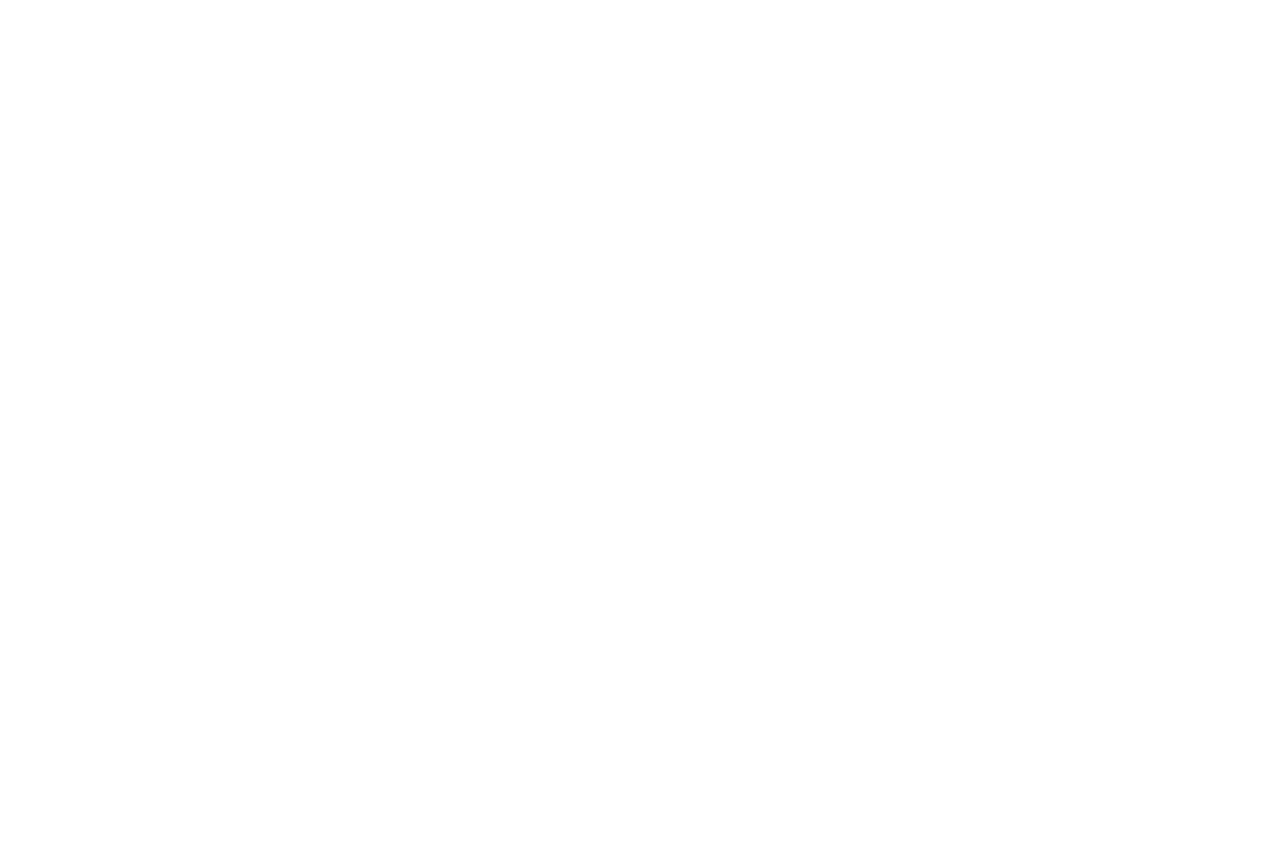
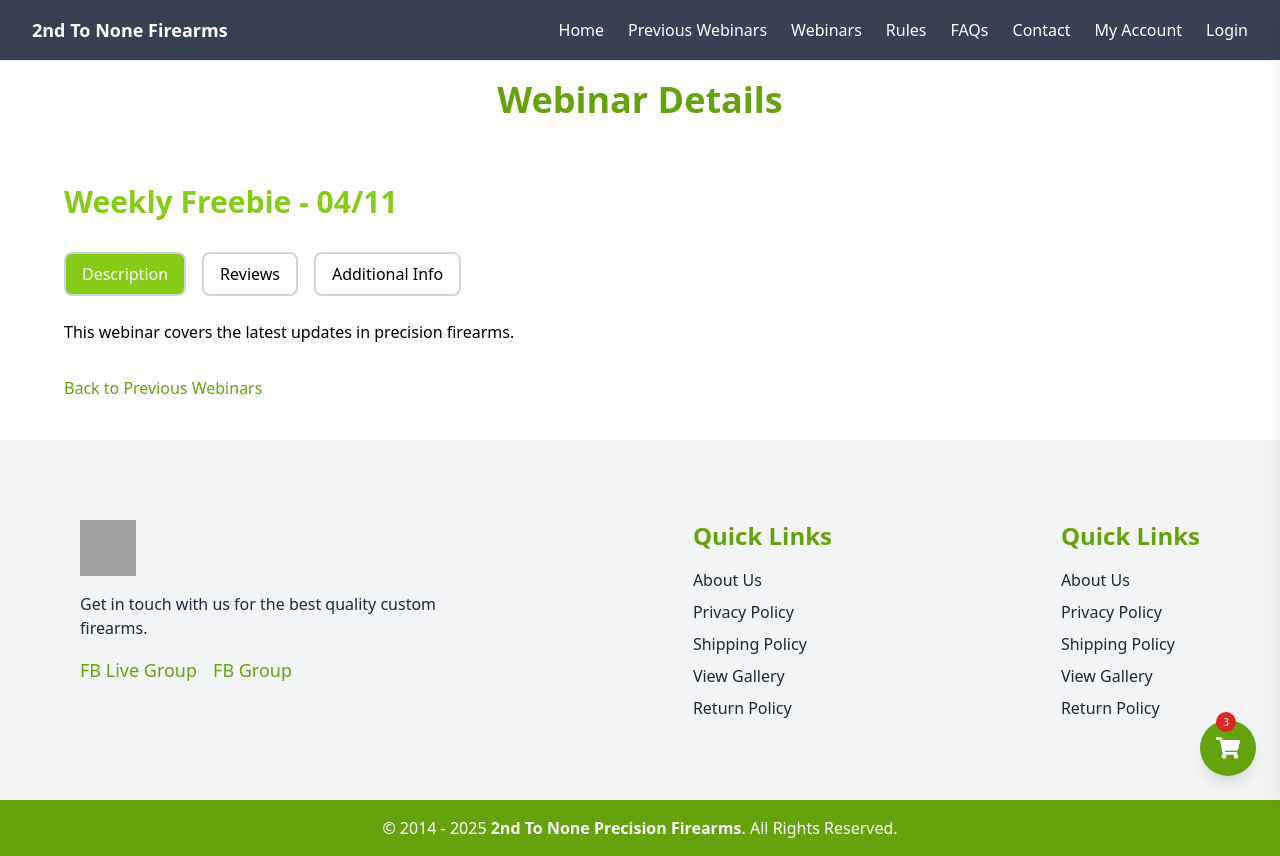
Before and after one commit to 404annas/FireArms-Web-App, a React (Vite) app: page /webinar/1 in a window 1280 px wide. Before the commit this address had no page. Before the commit the page ends 800 px from the top, so only its background shows below. Built offline with nearby package versions, Linux system fonts and the light colour scheme; grey boxes are pictures that could not be loaded.

Commit message:
Added Updates

```diff
--- a/src/App.jsx
+++ b/src/App.jsx
@@ -16,6 +16,7 @@
 import Gallery from "./pages/Gallery";
 import ReturnPolicy from "./pages/ReturnPolicy";
 import ScrollMemory from "./components/Scroll Memory/ScrollMemory";
+import WebinarDetail from "./pages/WebinarDetail";
 
 const App = () => {
   return (
@@ -37,6 +38,7 @@
           <Route path="/ship-policy" element={<ShippingPolicy />} />
           <Route path="/gallery" element={<Gallery />} />
           <Route path="/return-policy" element={<ReturnPolicy />} />
+          <Route path="/webinar/:id" element={<WebinarDetail />} />
         </Route>
       </Routes>
     </>
--- a/src/pages/PreviousWebinars.jsx
+++ b/src/pages/PreviousWebinars.jsx
@@ -9,6 +9,10 @@
     price: "$0.00",
     imgSrc:
       "https://2ndtononeprecisionfirearms.com/wp-content/uploads/2024/05/freebie-completed--300x300.png",
+    description:
+      "This webinar covers the latest updates in precision firearms.",
+    reviews: "Great session! Very informative.",
+    additionalInfo: "Join us next week for more free webinars.",
   },
   {
     id: 2,
@@ -17,6 +21,9 @@
     price: "$0.00",
     imgSrc:
       "https://2ndtononeprecisionfirearms.com/wp-content/uploads/2024/05/freebie-completed--300x300.png",
+    description: "In-depth discussion about firearm maintenance.",
+    reviews: "Wonderful insights on gun maintenance.",
+    additionalInfo: "Exclusive content for members only.",
   },
   {
     id: 3,
@@ -25,46 +32,69 @@
     price: "$0.00",
     imgSrc:
       "https://2ndtononeprecisionfirearms.com/wp-content/uploads/2024/05/freebie-completed--300x300.png",
+    description: "A discussion about new trends in firearms technology.",
+    reviews: "A fascinating session, highly recommended!",
+    additionalInfo: "Get ready for next week's exclusive topics.",
   },
   {
     id: 4,
-    title: "Weekly Freebie - 03/21",
+    title: "Weekly Freebie - 02/15",
     date: "03/21",
     price: "$0.00",
     imgSrc:
       "https://2ndtononeprecisionfirearms.com/wp-content/uploads/2024/05/freebie-completed--300x300.png",
+    description: "Introduction to firearms safety and best practices.",
+    reviews: "Excellent and very informative session.",
+    additionalInfo:
+      "This webinar will be followed by a hands-on demonstration.",
   },
   {
     id: 5,
-    title: "Weekly Freebie - 03/14",
-    date: "03/14",
+    title: "Weekly Freebie - 02/28",
+    date: "03/21",
     price: "$0.00",
     imgSrc:
       "https://2ndtononeprecisionfirearms.com/wp-content/uploads/2024/05/freebie-completed--300x300.png",
+    description: "Introduction to firearms safety and best practices.",
+    reviews: "Excellent and very informative session.",
+    additionalInfo:
+      "This webinar will be followed by a hands-on demonstration.",
   },
   {
     id: 6,
-    title: "Weekly Freebie - 03/07",
-    date: "03/07",
+    title: "Weekly Freebie - 01/05",
+    date: "03/21",
     price: "$0.00",
     imgSrc:
       "https://2ndtononeprecisionfirearms.com/wp-content/uploads/2024/05/freebie-completed--300x300.png",
+    description: "Introduction to firearms safety and best practices.",
+    reviews: "Excellent and very informative session.",
+    additionalInfo:
+      "This webinar will be followed by a hands-on demonstration.",
   },
   {
     id: 7,
-    title: "Weekly Freebie - 02/28",
-    date: "02/28",
+    title: "Weekly Freebie - 01/03",
+    date: "03/21",
     price: "$0.00",
     imgSrc:
       "https://2ndtononeprecisionfirearms.com/wp-content/uploads/2024/05/freebie-completed--300x300.png",
+    description: "Introduction to firearms safety and best practices.",
+    reviews: "Excellent and very informative session.",
+    additionalInfo:
+      "This webinar will be followed by a hands-on demonstration.",
   },
   {
     id: 8,
-    title: "Weekly Freebie - 02/21",
-    date: "02/21",
+    title: "Weekly Freebie - 01/30",
+    date: "03/21",
     price: "$0.00",
     imgSrc:
       "https://2ndtononeprecisionfirearms.com/wp-content/uploads/2024/05/freebie-completed--300x300.png",
+    description: "Introduction to firearms safety and best practices.",
+    reviews: "Excellent and very informative session.",
+    additionalInfo:
+      "This webinar will be followed by a hands-on demonstration.",
   },
 ];
 
@@ -77,51 +107,47 @@
   const currentItems = webinars.slice(startIndex, endIndex);
 
   return (
-    <section className="bg-white">
-      {/* Header */}
-      <div className="px-4 sm:px-8 md:px-12 pt-20 pb-6">
-        <h1 className="text-2xl sm:text-3xl md:text-4xl text-center font-semibold text-lime-600">
+    <section>
+      <div className="bg-white px-4 sm:px-10 pt-20 pb-6">
+        <h1 className="text-2xl sm:text-4xl text-center font-semibold text-lime-600">
           2nd To None Precision Firearms, LLC
         </h1>
       </div>
 
-      {/* Banner */}
-      <div className="relative h-64 sm:h-72 w-full">
+      <div className="relative h-72 w-full">
         <img
           className="h-full w-full object-cover"
           src="https://2ndtononeprecisionfirearms.com/wp-content/uploads/2024/04/dark-texture-background-fresh-central-wallpaper-dark-patterns-hd-wallpapers-of-the-day-of-dark-texture-background.webp"
           alt="Dark texture background"
         />
+
         <div className="absolute inset-0 bg-black bg-opacity-40 z-10"></div>
-        <div className="absolute inset-0 z-20 flex flex-col items-center justify-center text-center px-4">
-          <div className="flex items-center gap-2">
-            <Link
-              to="/"
-              className="text-white text-lg sm:text-2xl font-semibold hover:underline"
-            >
-              Home
-            </Link>
-            <span className="text-lime-400 text-lg sm:text-2xl font-semibold">
-              / Previous Webinars
-            </span>
-          </div>
+
+        <div className="absolute inset-0 z-20 flex items-center justify-center">
+          <Link
+            to={"/"}
+            className="text-white text-2xl sm:text-3xl font-bold text-center px-4 cursor-pointer"
+          >
+            Home
+          </Link>
+          <span className="text-lime-500 text-2xl sm:text-3xl font-bold">
+            /&nbsp; Previous Webinars
+          </span>
         </div>
       </div>
 
-      {/* Main Section */}
       <div className="px-4 sm:px-8 md:px-16 py-10">
         <div className="mb-8">
           <h2 className="text-lime-500 font-bold text-2xl sm:text-3xl mb-4">
             Previous Webinars
           </h2>
         </div>
-
-        {/* Grid */}
         <div className="grid grid-cols-1 sm:grid-cols-2 lg:grid-cols-4 gap-6">
           {currentItems.map((webinar) => (
-            <div
+            <Link
               key={webinar.id}
-              className="bg-gray-100 rounded-xl p-4 hover:shadow-lg transition"
+              to={`/webinar/${webinar.id}`}
+              className="bg-gray-100 rounded-xl p-4 hover:shadow-lg transition cursor-pointer"
             >
               <img
                 src={webinar.imgSrc}
@@ -133,7 +159,7 @@
               </h3>
               <p className="text-gray-700">Date: {webinar.date}</p>
               <p className="text-gray-700">Price: {webinar.price}</p>
-            </div>
+            </Link>
           ))}
         </div>
 
--- a/src/pages/Rules.jsx
+++ b/src/pages/Rules.jsx
@@ -10,7 +10,7 @@
         </h1>
       </div>
 
-      <div className="relative h-72 sm:h-96 w-full">
+      <div className="relative h-72 w-full">
         <img
           className="h-full w-full object-cover"
           src="https://2ndtononeprecisionfirearms.com/wp-content/uploads/2024/04/dark-texture-background-fresh-central-wallpaper-dark-patterns-hd-wallpapers-of-the-day-of-dark-texture-background.webp"
--- /dev/null
+++ b/src/pages/WebinarDetail.css
@@ -0,0 +1,108 @@
+/* Custom styles for the tab buttons */
+.tab-button {
+    padding-left: 1rem;  /* 16px */
+    padding-right: 1rem; /* 16px */
+    padding-top: 0.5rem; /* 8px */
+    padding-bottom: 0.5rem; /* 8px */
+    border-radius: 0.375rem; /* 6px */
+    font-weight: 600;
+    transition: all 0.3s ease; /* Smooth transition for background and text color */
+    background-color: #e5e7eb; /* Light gray background for inactive tabs */
+    color: #1f2937; /* Dark gray text for inactive tabs */
+  }
+
+  .tab-button.bg-lime-500 {
+    background-color: #84cc16; /* Lime background for active tab */
+    color: #ffffff; /* White text for active tab */
+  }
+
+  .tab-button:hover {
+    background-color: #d1d5db; /* Light gray background on hover */
+    cursor: pointer;
+  }
+
+  .tab-content {
+    margin-top: 1.5rem; /* 24px */
+  }
+
+  .tab-content p {
+    font-size: 1rem; /* 16px */
+    line-height: 1.5; /* Spacing between lines for better readability */
+  }
+
+  a {
+    font-size: 1rem; /* 16px */
+    color: #84cc16; /* Lime color for links */
+  }
+
+  a:hover {
+    text-decoration: underline;
+  }
+
+  /* Text colors */
+  .text-lime-600 {
+    color: #84cc16; /* Lime color */
+  }
+
+  .text-lime-500 {
+    color: #a3e635; /* Lighter lime color */
+  }
+
+  /* Center alignment */
+  .text-center {
+    text-align: center;
+  }
+
+  /* Font weight */
+  .font-semibold {
+    font-weight: 600;
+  }
+
+  .font-bold {
+    font-weight: 700;
+  }
+
+  /* Padding classes */
+  .px-4 {
+    padding-left: 1rem;  /* 16px */
+    padding-right: 1rem; /* 16px */
+  }
+
+  .sm\:px-8 {
+    padding-left: 2rem;  /* 32px */
+    padding-right: 2rem; /* 32px */
+  }
+
+  .md\:px-12 {
+    padding-left: 3rem;  /* 48px */
+    padding-right: 3rem; /* 48px */
+  }
+
+  .py-10 {
+    padding-top: 2.5rem; /* 40px */
+    padding-bottom: 2.5rem; /* 40px */
+  }
+
+  .mb-8 {
+    margin-bottom: 2rem; /* 32px */
+  }
+
+  .sm\:text-3xl {
+    font-size: 1.875rem; /* 30px */
+  }
+
+  .md\:text-4xl {
+    font-size: 2.25rem; /* 36px */
+  }
+
+  .text-2xl {
+    font-size: 1.5rem; /* 24px */
+  }
+
+  .mb-4 {
+    margin-bottom: 1rem; /* 16px */
+  }
+
+  .hover\:underline:hover {
+    text-decoration: underline;
+  }
--- /dev/null
+++ b/src/pages/WebinarDetail.jsx
@@ -0,0 +1,139 @@
+import React, { useState, useEffect } from "react";
+import { useParams, Link } from "react-router-dom";
+
+const webinars = [
+  {
+    id: 1,
+    title: "Weekly Freebie - 04/11",
+    date: "04/11",
+    price: "$0.00",
+    imgSrc:
+      "https://2ndtononeprecisionfirearms.com/wp-content/uploads/2024/05/freebie-completed--300x300.png",
+    description:
+      "This webinar covers the latest updates in precision firearms.",
+    reviews: "Great session! Very informative.",
+    additionalInfo: "Join us next week for more free webinars.",
+  },
+  {
+    id: 2,
+    title: "Weekly Freebie - 04/04",
+    date: "04/04",
+    price: "$0.00",
+    imgSrc:
+      "https://2ndtononeprecisionfirearms.com/wp-content/uploads/2024/05/freebie-completed--300x300.png",
+    description: "In-depth discussion about firearm maintenance.",
+    reviews: "Wonderful insights on gun maintenance.",
+    additionalInfo: "Exclusive content for members only.",
+  },
+  {
+    id: 3,
+    title: "Weekly Freebie - 03/28",
+    date: "03/28",
+    price: "$0.00",
+    imgSrc:
+      "https://2ndtononeprecisionfirearms.com/wp-content/uploads/2024/05/freebie-completed--300x300.png",
+    description: "A discussion about new trends in firearms technology.",
+    reviews: "A fascinating session, highly recommended!",
+    additionalInfo: "Get ready for next week's exclusive topics.",
+  },
+  {
+    id: 4,
+    title: "Weekly Freebie - 03/21",
+    date: "03/21",
+    price: "$0.00",
+    imgSrc:
+      "https://2ndtononeprecisionfirearms.com/wp-content/uploads/2024/05/freebie-completed--300x300.png",
+    description: "Introduction to firearms safety and best practices.",
+    reviews: "Excellent and very informative session.",
+    additionalInfo:
+      "This webinar will be followed by a hands-on demonstration.",
+  },
+];
+
+const WebinarDetail = () => {
+  const { id } = useParams(); // Get the webinar ID from the URL
+  const [selectedWebinar, setSelectedWebinar] = useState(null);
+  const [activeTab, setActiveTab] = useState("description");
+
+  useEffect(() => {
+    const webinar = webinars.find((webinar) => webinar.id === parseInt(id));
+    setSelectedWebinar(webinar);
+  }, [id]);
+
+  if (!selectedWebinar) {
+    return <p className="text-center">Webinar not found.</p>;
+  }
+
+  return (
+    <section className="bg-white">
+      <div className="container mx-auto px-4 sm:px-8 md:px-12 pt-20 pb-6">
+        <h1 className="text-2xl sm:text-3xl md:text-4xl text-center font-semibold text-lime-600">
+          Webinar Details
+        </h1>
+      </div>
+
+      <div className="container mx-auto px-4 sm:px-8 md:px-16 py-10">
+        <div className="mb-8">
+          <h2 className="text-lime-500 font-bold text-2xl sm:text-3xl mb-4">
+            {selectedWebinar.title}
+          </h2>
+        </div>
+
+        {/* Tabs */}
+        <div className="tabs mb-6 flex gap-4 flex-wrap">
+          <button
+            onClick={() => setActiveTab("description")}
+            className={`tab-button px-4 py-2 border-2 border-gray-300 rounded-lg transition-colors ${
+              activeTab === "description"
+                ? "bg-lime-500 text-white"
+                : "bg-transparent"
+            }`}
+          >
+            Description
+          </button>
+          <button
+            onClick={() => setActiveTab("reviews")}
+            className={`tab-button px-4 py-2 border-2 border-gray-300 rounded-lg transition-colors ${
+              activeTab === "reviews"
+                ? "bg-lime-500 text-white"
+                : "bg-transparent"
+            }`}
+          >
+            Reviews
+          </button>
+          <button
+            onClick={() => setActiveTab("additionalInfo")}
+            className={`tab-button px-4 py-2 border-2 border-gray-300 rounded-lg transition-colors ${
+              activeTab === "additionalInfo"
+                ? "bg-lime-500 text-white"
+                : "bg-transparent"
+            }`}
+          >
+            Additional Info
+          </button>
+        </div>
+
+        {/* Tab Content */}
+        <div className="tab-content mt-6">
+          {activeTab === "description" && <p>{selectedWebinar.description}</p>}
+          {activeTab === "reviews" && <p>{selectedWebinar.reviews}</p>}
+          {activeTab === "additionalInfo" && (
+            <p>{selectedWebinar.additionalInfo}</p>
+          )}
+        </div>
+
+        {/* Back Link */}
+        <div className="mt-8">
+          <Link
+            to="/previous-webinars"
+            className="text-lime-600 hover:underline"
+          >
+            Back to Previous Webinars
+          </Link>
+        </div>
+      </div>
+    </section>
+  );
+};
+
+export default WebinarDetail;
```
